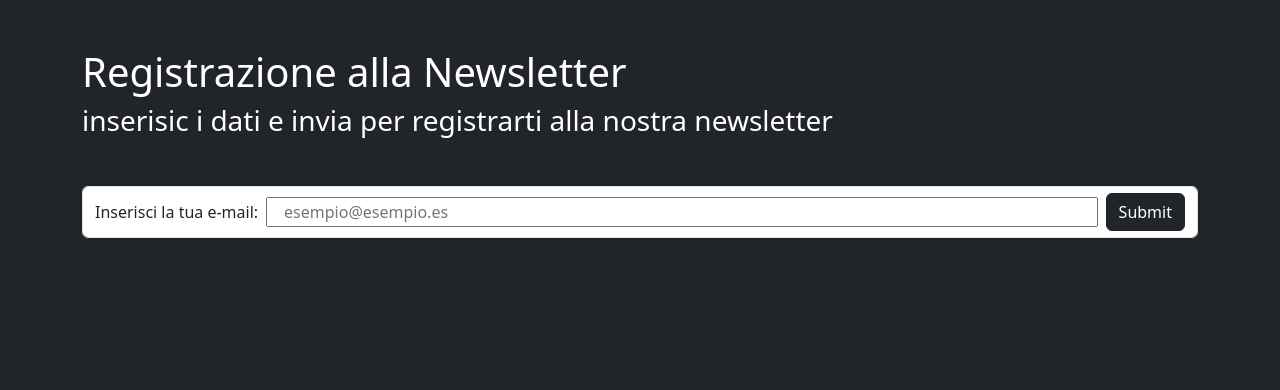
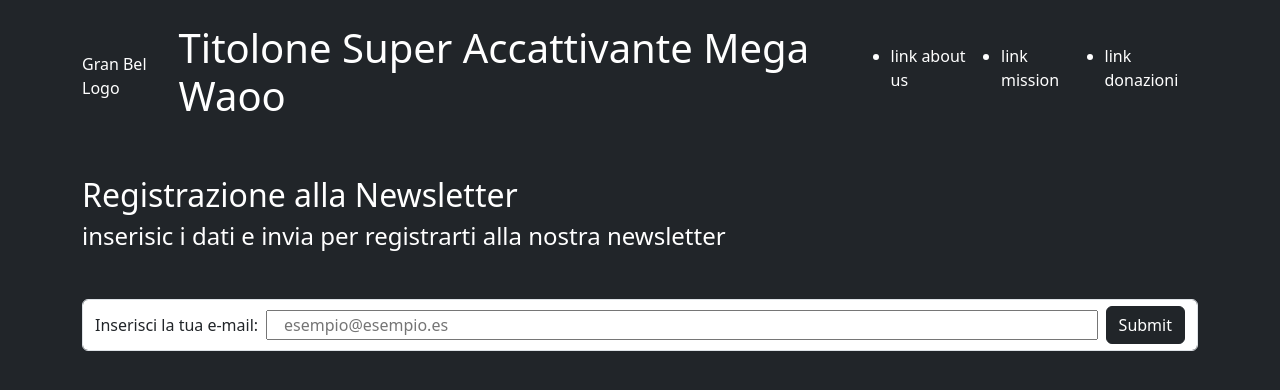
Before and after one commit to fabrizio-scorza/php-iscrizione-newsletter, a PHP site: page / in a window 1280 px wide. Shown: the top 390 px of the page. Run offline with PHP 8.4, Linux system fonts and the light colour scheme.

Commit message:
FIX - function add header

```diff
--- a/index.php
+++ b/index.php
@@ -2,7 +2,9 @@
 include __DIR__ . '/utilities.php';
 
 $email = $_POST['email'] ?? null;
-register($email);
+
+$is_correct = register($email);
+
 ?>
 
 <!DOCTYPE html>
@@ -16,16 +18,36 @@ register($email);
 </head>
 
 <body class="bg-dark">
+    <?php
+    include __DIR__ . '/partials/template/header.php';
+    ?>
     <div class="container">
         <div class="text-white my-5">
-            <h1>Registrazione alla Newsletter</h1>
-            <h3>inserisic i dati e invia per registrarti alla nostra newsletter</h3>
+            <h2>Registrazione alla Newsletter</h2>
+            <h4>inserisic i dati e invia per registrarti alla nostra newsletter</h4>
         </div>
         <form action="" method="POST" class="form-control d-flex align-items-center gap-2">
             <label for="email">Inserisci la tua e-mail: </label>
             <input type="email" name="email" id="email" placeholder="esempio@esempio.es" class="px-3 flex-grow-1">
             <input type="submit" class="btn btn-dark">
         </form>
+        <?php
+        if ($email == !null) {
+            if ($is_correct) {
+        ?>
+                <div class="alert alert-success" role="alert">
+                    la tua e-mail è stata registrata con successo!!
+                </div>
+            <?php
+            } else {
+            ?>
+                <div class="alert alert-warning" role="alert">
+                    qualcosa è andato storto, controlla la mail inserita e invia nuovamente!!
+                </div>
+        <?php
+            }
+        }
+        ?>
     </div>
 </body>
 
--- /dev/null
+++ b/partials/template/header.php
@@ -0,0 +1,17 @@
+<header>
+    <div class="container text-white mt-4">
+        <nav class="d-flex justify-content-between align-items-center">
+            <div>
+                Gran Bel Logo
+            </div>
+            <div>
+                <h1> Titolone Super Accattivante Mega Waoo</h1>
+            </div>
+            <ul class="d-flex gap-4">
+                <li>link about us</li>
+                <li>link mission</li>
+                <li>link donazioni</li>
+            </ul>
+        </nav>
+    </div>
+</header>
--- a/utilities.php
+++ b/utilities.php
@@ -3,17 +3,9 @@ function register($email)
 {
     if ($email == !null) {
         if (str_contains($email, '@') && str_contains($email, '.')) {
-?>
-            <div class="alert alert-success" role="alert">
-                la tua e-mail è stata registrata con successo!!
-            </div>
-        <?php
+            return true;
         } else {
-        ?>
-            <div class="alert alert-warning" role="alert">
-                qualcosa è andato storto, controlla la mail inserita e invia nuovamente!!
-            </div>
-<?php
+            return false;
         }
     }
 }
```
Also changed, not shown: partials/template/footer.php (added).
